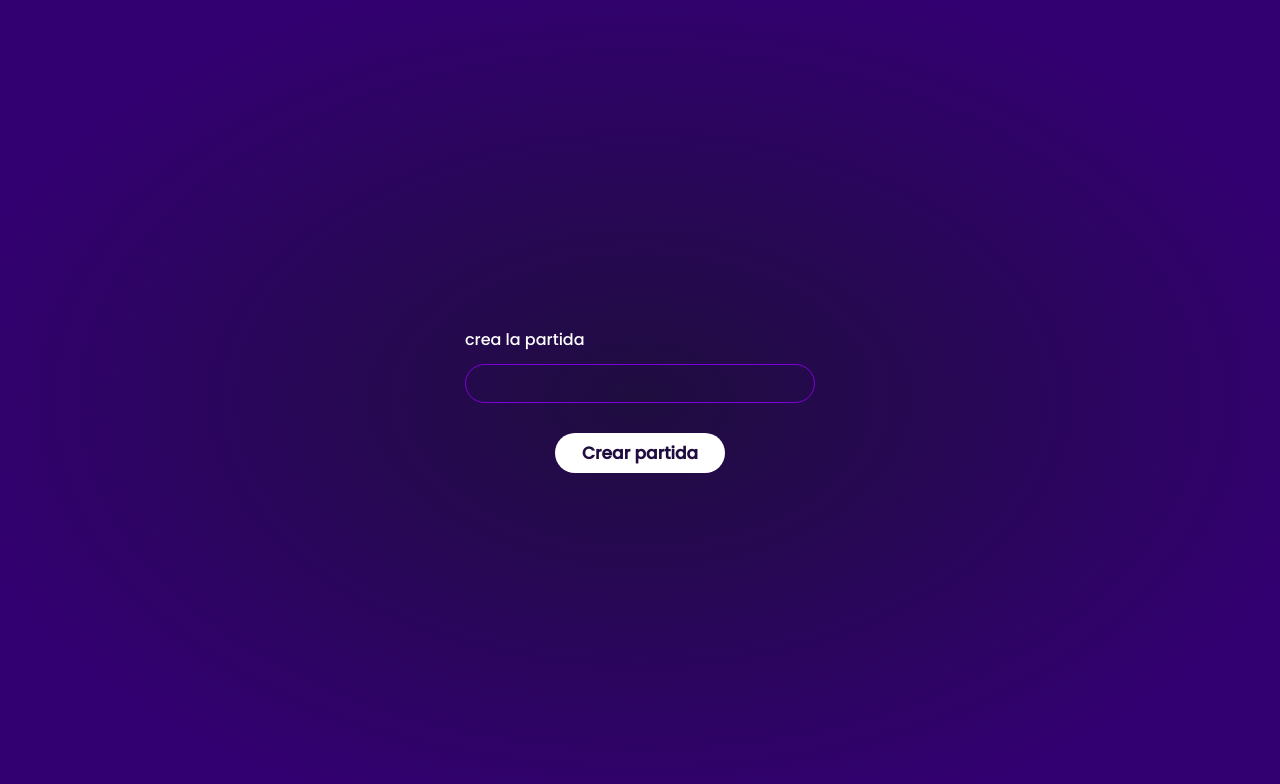
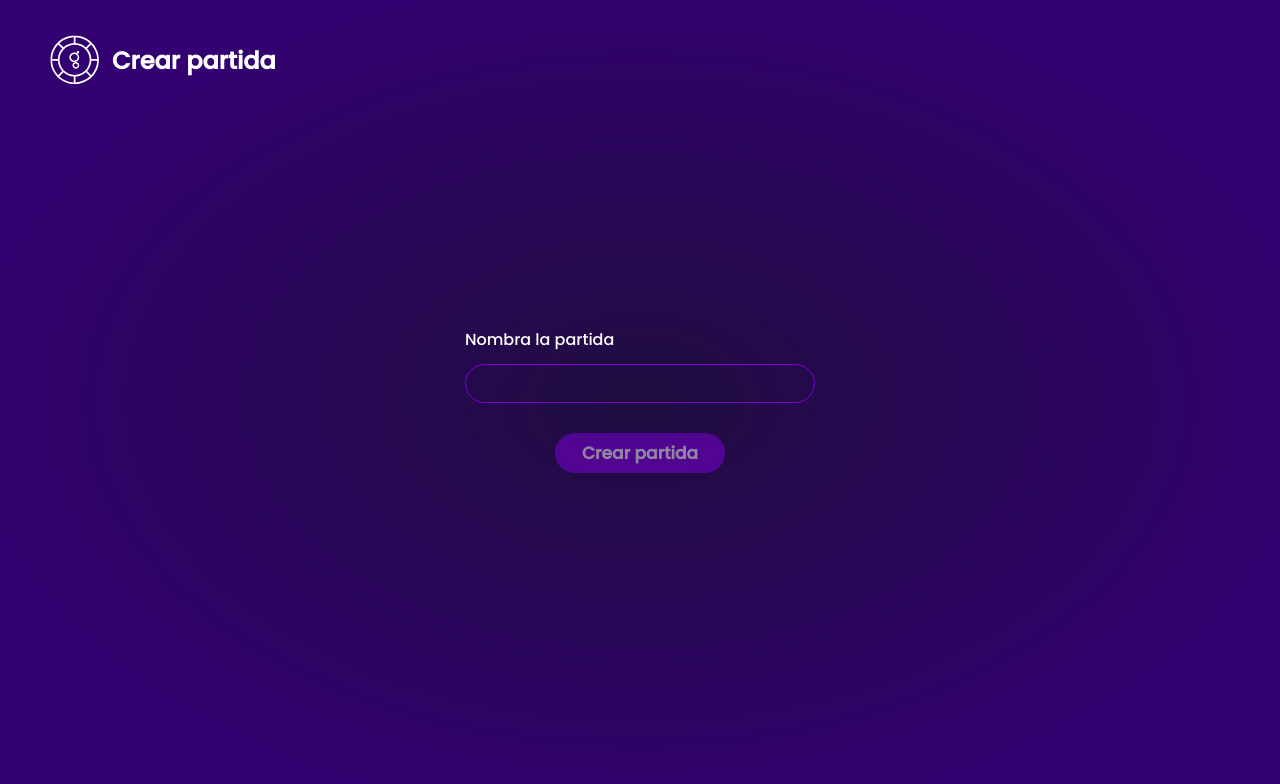
Before and after one commit to Montes01/poker-game, a React (Vite) app: page /home in a window 1280 px wide. Shown: the top 784 px of the page. Built offline with nearby package versions, Linux system fonts and the light colour scheme.

Commit message:
feat: add home header. feat: add room name validations

```diff
--- a/src/assets/components/Button.scss
+++ b/src/assets/components/Button.scss
@@ -11,7 +11,8 @@
   }
 
   &:disabled {
-    background-color: $base-color;
+    background-color: $higher-color;
+    opacity: .5;
     color: white;
     cursor: not-allowed;
   }
--- a/src/assets/components/Input.scss
+++ b/src/assets/components/Input.scss
@@ -10,6 +10,7 @@
   }
 }
 .input-with-label {
+  position: relative;
   display: flex;
   flex-direction: column;
   gap: 12px;
--- /dev/null
+++ b/src/assets/components/head-logo.scss
@@ -0,0 +1,9 @@
+.head-logo {
+  display: flex;
+  justify-content: start;
+  align-items: center;
+  gap: 12px;
+  text-decoration: none;
+  color: white;
+  font-size: 12px;
+}
--- a/src/assets/components/home.scss
+++ b/src/assets/components/home.scss
@@ -7,11 +7,31 @@
   justify-content: center;
 }
 
-
 .base-form {
+  flex: 1;
   display: flex;
   align-items: center;
+  justify-content: center;
   flex-direction: column;
   gap: 30px;
   width: 350px;
 }
+
+.home-header {
+  padding: 35px 50px;
+  position: absolute;
+  top: 0;
+  left: 0;
+  width: 100%;
+  display: flex;
+  align-items: center;
+  justify-content: start;
+}
+
+.warning-icon {
+  position: absolute;
+  right: 10px;
+  bottom: 7px;
+  height: auto;
+  width: auto;
+}
--- a/src/components/atoms/Input.tsx
+++ b/src/components/atoms/Input.tsx
@@ -21,6 +21,7 @@ interface Props {
   onChange?: (event: React.ChangeEvent<HTMLInputElement>) => void
   placeholder?: string
   name: string
+  children?: React.ReactNode
 }
 export default function Input({
   label,
@@ -28,17 +29,20 @@ export default function Input({
   onChange,
   placeholder,
   name,
+  children,
 }: Props) {
   return (
     <label className="input-with-label">
       {label}
       <input
+        autoComplete="off"
         className="basic-input"
         name={name}
         type={type}
         onChange={onChange}
         placeholder={placeholder}
       />
+      {children}
     </label>
   )
 }
--- /dev/null
+++ b/src/components/atoms/WarningIcon.tsx
@@ -0,0 +1,30 @@
+interface Props {
+  width: string
+  height: string
+  title: string
+}
+export default function WarningIcon({ width, height, title }: Props) {
+  return (
+    <picture title={title} className="warning-icon">
+      <svg
+        className="svg-icon"
+        fill="red"
+        height={width}
+        width={height}
+        viewBox="0 0 489.418 489.018"
+      >
+        <g>
+          <path
+            d="M244.709,389.496c18.736,0,34.332-14.355,35.91-33.026l24.359-290.927c1.418-16.873-4.303-33.553-15.756-46.011
+		C277.783,7.09,261.629,0,244.709,0s-33.074,7.09-44.514,19.532C188.74,31.99,183.022,48.67,184.44,65.543l24.359,290.927
+		C210.377,375.141,225.973"
+          />
+          <path
+            d="M244.709,410.908c-21.684,0-39.256,17.571-39.256,39.256c0,21.683,17.572,39.254,39.256,39.254
+          s39.256-17.571,39.256-39.254C283.965,428.479,266.393,410.908,244.709,410.908z"
+          />
+        </g>
+      </svg>
+    </picture>
+  )
+}
--- /dev/null
+++ b/src/components/molecules/HeadLogo.tsx
@@ -0,0 +1,14 @@
+import Logo from '../atoms/Logo'
+import '../../assets/components/head-logo.scss'
+import { NavLink } from 'react-router-dom'
+interface Props {
+  content?: string
+}
+export default function HeadLogo({ content }: Props) {
+  return (
+    <NavLink to="/home" className="head-logo">
+      <Logo width="50" height="50" />
+      {content && <h1 className="head-title">{content}</h1>}
+    </NavLink>
+  )
+}
--- a/src/components/pages/Home..tsx
+++ b/src/components/pages/Home..tsx
@@ -1,16 +1,47 @@
+import { useState } from 'react'
 import '../../assets/components/home.scss'
+import { validateName } from '../../lib/constants/utils'
+
 import Button from '../atoms/Button'
 import Input from '../atoms/Input'
+import HeadLogo from '../molecules/HeadLogo'
+import WarningIcon from '../atoms/WarningIcon'
 export default function Home() {
+  const [isValid, setIsValid] = useState<boolean | null>(null)
+  const [errorMessage, setErrorMessage] = useState('')
+  const handleChange = (e: React.ChangeEvent<HTMLInputElement>) => {
+    const value = e.currentTarget.value
+    try {
+      validateName(value)
+      setIsValid(true)
+    } catch (error) {
+      setIsValid(false)
+      setErrorMessage((error as Error).message)
+    }
+  }
   const handleSubmit = (e: React.FormEvent<HTMLFormElement>) => {
     e.preventDefault()
-    console.log('hola')
+    const form = new FormData(e.currentTarget)
+    const roomName = form.get('room-name')!.toString()
+    alert(roomName)
   }
   return (
     <main className="page-wrapper home-page-wrapper">
+      <header className="home-header">
+        <HeadLogo content="Crear partida" />
+      </header>
       <form onSubmit={handleSubmit} className="base-form">
-        <Input name="room-name" type="text" label="crea la partida" />
-        <Button content="Crear partida" submit />
+        <Input
+          onChange={handleChange}
+          name="room-name"
+          type="text"
+          label="Nombra la partida"
+        >
+          {!isValid && isValid != null && (
+            <WarningIcon title={errorMessage} width="15" height="15" />
+          )}
+        </Input>
+        <Button disabled={!isValid ?? false} content="Crear partida" submit />
       </form>
     </main>
   )
--- /dev/null
+++ b/src/lib/constants/utils.ts
@@ -0,0 +1,24 @@
+//must be between 5-20 characters
+const LENGTH_REGEX = /^.{5,20}$/
+//must contain less than 3 numbers
+const NUMBER_REGEX = /^(?:\D*\d){0,3}\D*$/
+//must not contain only numbers
+const ONLY_NUMBER_REGEX = /[a-zA-Z]/
+//must not contain special characters
+const SPECIAL_CHAR_REGEX = /^[a-zA-Z0-9]*$/
+
+//create the validator
+export const validateName = (value: string) => {
+  if (!LENGTH_REGEX.test(value)) {
+    throw new Error('Must be between 5-20 characters')
+  }
+  if (!NUMBER_REGEX.test(value)) {
+    throw new Error('Must contain less than 3 numbers')
+  }
+  if (!ONLY_NUMBER_REGEX.test(value)) {
+    throw new Error('Must not contain only numbers')
+  }
+  if (!SPECIAL_CHAR_REGEX.test(value)) {
+    throw new Error('Must not contain special characters')
+  }
+}
```
Also changed, not shown: src/components/atoms/Logo.tsx (+3 -5 lines).
